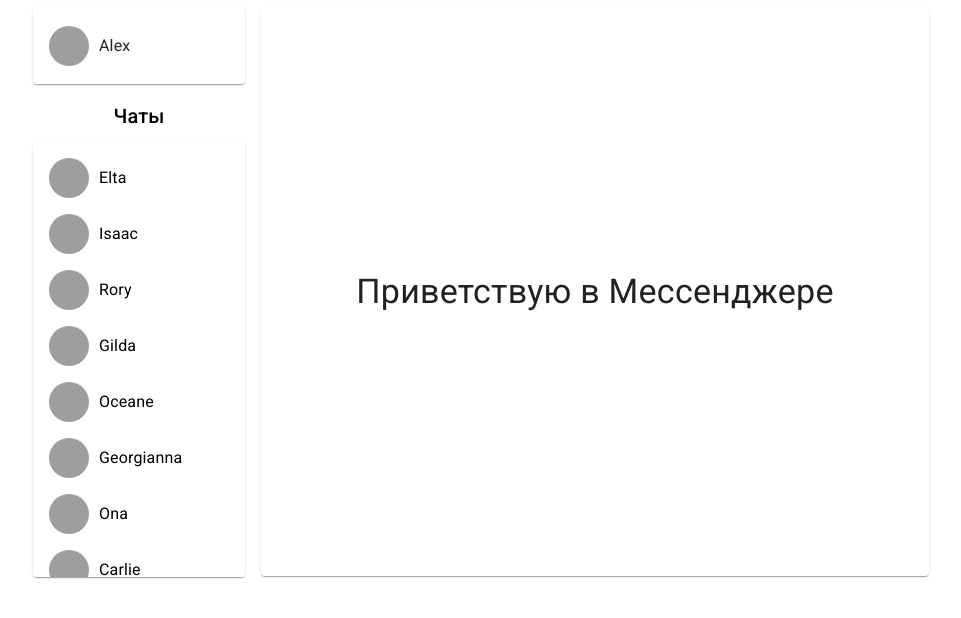
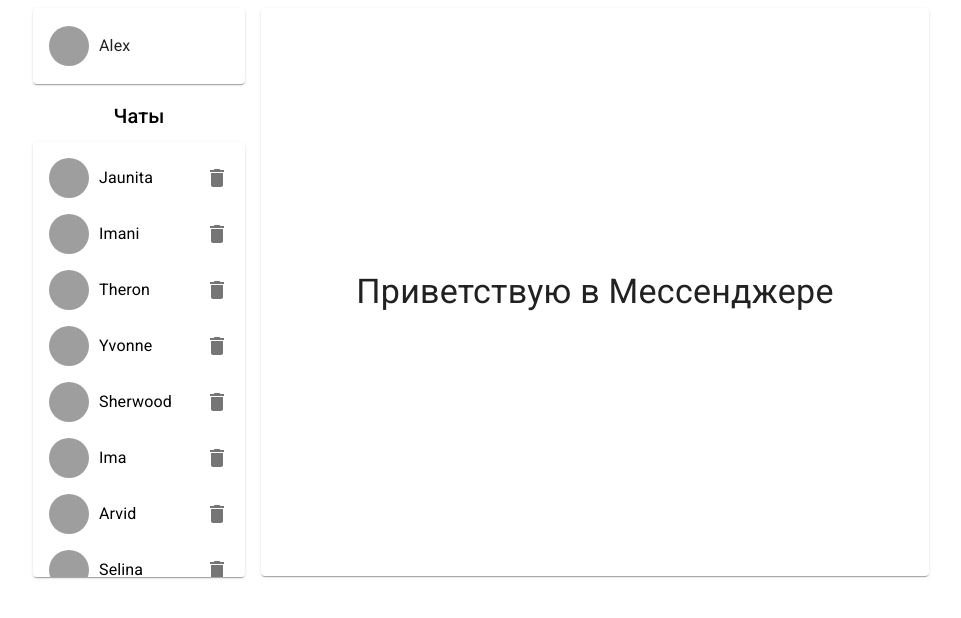
Before and after one commit to alexyasinsky/GB-web-2.1-React.js, a React (Create React App) app: page / in a window 1280 px wide. Shown: the top 618 px of the page, without its empty margins (151-1112 px from the left). Built offline with nearby package versions, Linux system fonts and the light colour scheme; grey boxes are pictures that could not be loaded.

Commit message:
30/07/21 task 4: method for deleting buddy added

```diff
--- a/src/App.js
+++ b/src/App.js
@@ -1,5 +1,6 @@
 import { Container, Grid } from '@material-ui/core';
 import {Route, Switch, Redirect } from "react-router-dom";
+import { useState } from "react";
 
 import Chat from './pages/chat'
 import Main from "./pages/main";
@@ -12,15 +13,22 @@ import faker from 'faker';
 
 function App() {
 
-	const buddyList = Array.from({
+	const [buddyList, setBuddyList] = useState(Array.from({
 		length: 10,
 	}).map(() => ({
-		id: faker.datatype.uuid(),
+		id: faker.phone.phoneNumber(),
 		avatar: faker.image.avatar(),
 		name: faker.name.firstName()
-	}));
+	})));
 
-	const buddyNames = buddyList.map(buddy => buddy.name);
+	function deleteBuddyFromList(buddy) {
+		let list = buddyList.slice();
+		list.splice(list.indexOf(buddy), 1);
+		setBuddyList(list);
+
+	}
+
+	let buddyNames = buddyList.map(buddy => buddy.name);
 
 	function checkBuddyExist(props) {
 		if (buddyNames.includes(props.match.params.buddyName)) {
@@ -39,7 +47,11 @@ function App() {
 			  <Grid container spacing={2}>
 				  <Grid item container xs={12} spacing={2}>
 					  <Grid item xs={3}>
-						 <Nav list={buddyList}/>
+						 <Nav
+							 list={buddyList}
+							 delete = {deleteBuddyFromList}
+							 add = 'add'
+						 />
 					  </Grid>
 					  <Grid item xs={9} >
 						  <Switch>
--- a/src/components/Nav/components/ChatList/components/ChatListItem/index.js
+++ b/src/components/Nav/components/ChatList/components/ChatListItem/index.js
@@ -1,9 +1,15 @@
 
-import {ListItem, Avatar, ListItemText} from '@material-ui/core';
+import {ListItem, Avatar, ListItemText, ListItemSecondaryAction, IconButton} from '@material-ui/core';
+import DeleteIcon from '@material-ui/icons/Delete';
+
 
 
 export default function ChatListItem(props) {
 	const buddy = props.item;
+	const deleteItem = () => {
+		props.delete(buddy);
+	}
+
 
 	return (
 		<ListItem button>
@@ -11,6 +17,14 @@ export default function ChatListItem(props) {
 			<ListItemText
 				primary={buddy.name}
 			/>
+			<ListItemSecondaryAction onClick={deleteItem}>
+				<IconButton
+					edge="end"
+					aria-label="delete"
+					>
+					<DeleteIcon />
+				</IconButton>
+			</ListItemSecondaryAction>
 		</ListItem>
 	)
 }
--- a/src/components/Nav/components/ChatList/index.js
+++ b/src/components/Nav/components/ChatList/index.js
@@ -6,12 +6,14 @@ import { NavLink } from "react-router-dom";
 
 
 export default function ChatList(props) {
-	const list = props.list;
+	const list = props.listProps.list;
+	const deleteItem = props.listProps.delete;
+
 
 	return (
 		list.map((buddy) =>
 			<NavLink key={buddy.id} to={`/chat/${buddy.name}`}>
-				<ChatListItem item = {buddy}/>
+				<ChatListItem item = {buddy} delete={deleteItem}/>
 			</NavLink>
 		)
 	)
--- a/src/components/Nav/index.js
+++ b/src/components/Nav/index.js
@@ -6,7 +6,7 @@ import ProfileLink from "./components/ProfileLink";
 import './style.scss';
 
 export default function Nav(props) {
-	const list = props.list;
+	const listProps = props;
 
 	return(
 		<>
@@ -23,7 +23,7 @@ export default function Nav(props) {
 			</Typography>
 			<Paper className='chat__list'>
 				<List >
-					<ChatList list={list}/>
+					<ChatList listProps={listProps}/>
 				</List>
 			</Paper>
 		</>
```
